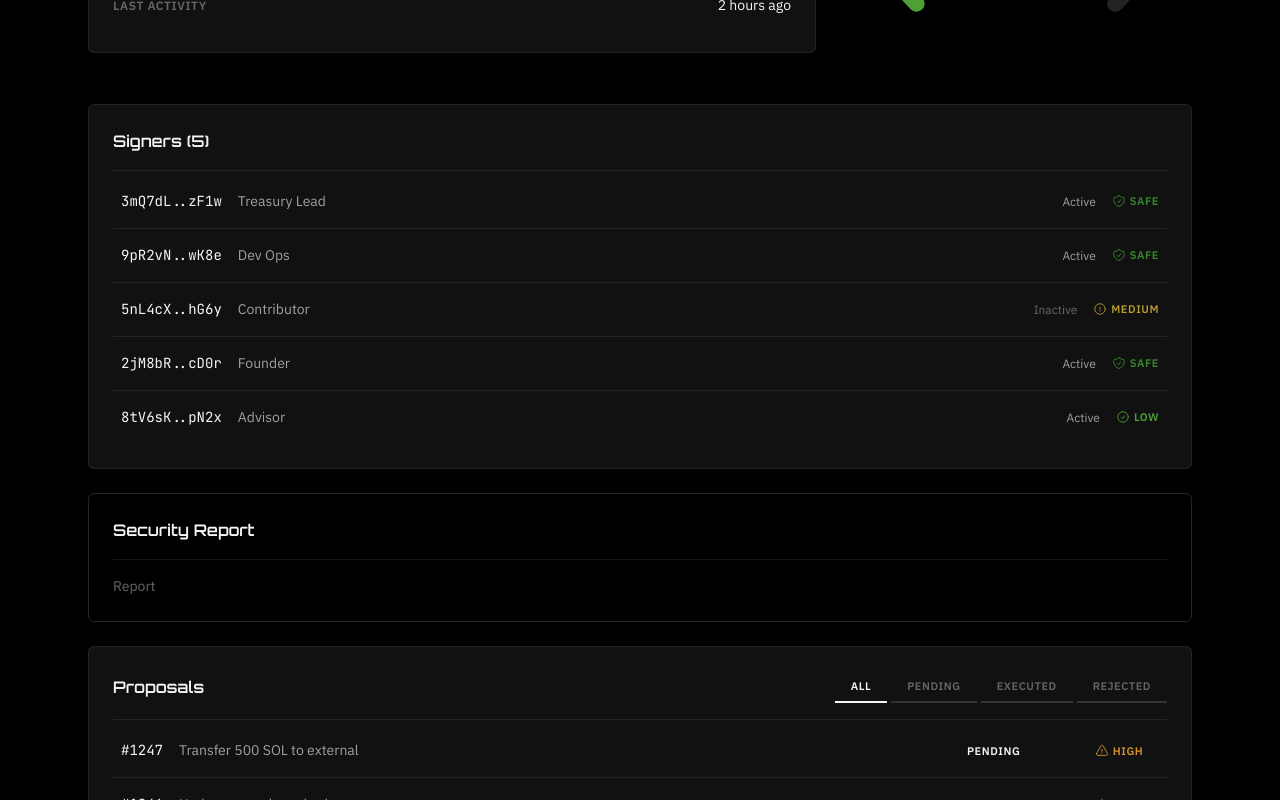
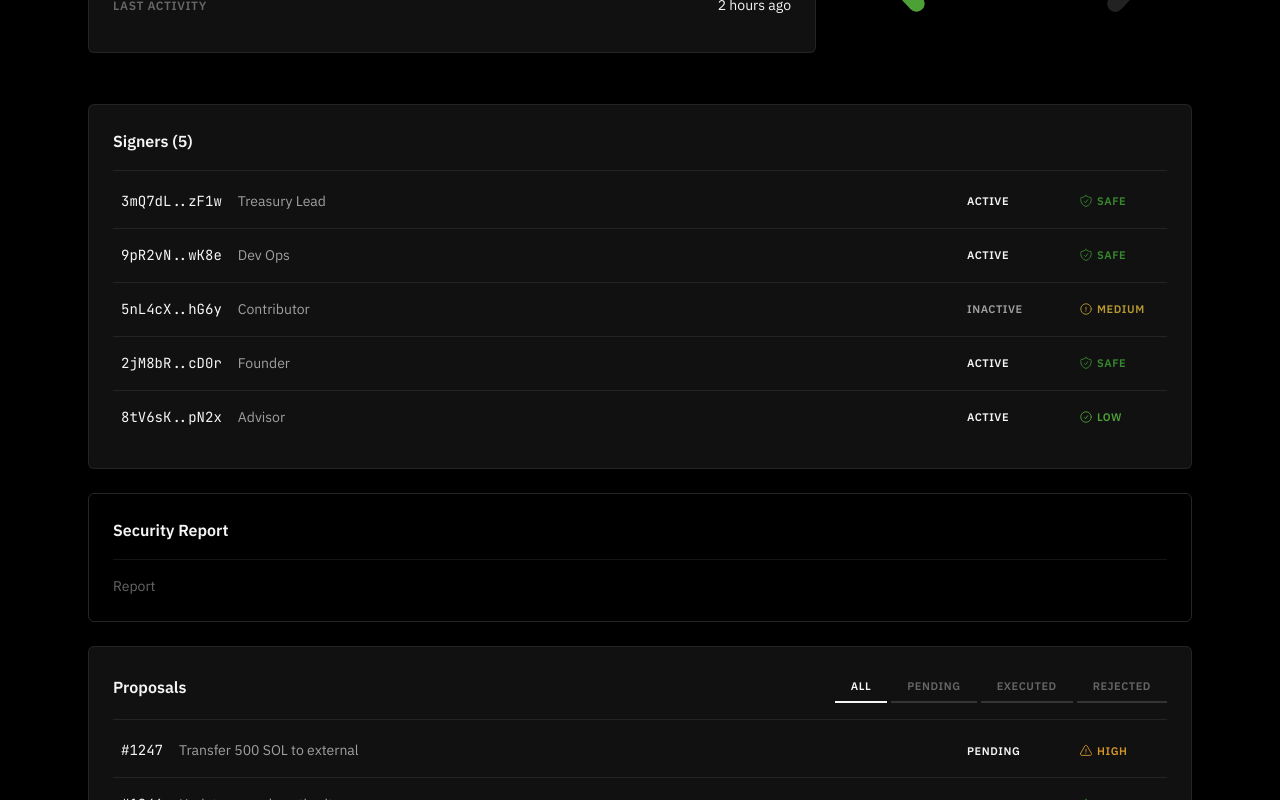
Before and after one commit to jsaorin/Sentinel, a Next.js app in the folder apps/web/: page /multisig/1 in a window 1280 px wide. Shown: the part 360-1160 px from the top of the page. Built offline with nearby package versions, Linux system fonts and the light colour scheme.

Commit message:
refactor(frontend): polish multisig page tables, typography, and hover states

```diff
--- a/apps/web/src/components/multisig/InfoCard.tsx
+++ b/apps/web/src/components/multisig/InfoCard.tsx
@@ -22,7 +22,7 @@ export function InfoCard({ address, type, threshold, created, lastActivity }: In
 
 	return (
 		<Card variant="default" padding="lg">
-			<h3 className="font-display text-lg font-semibold pb-4 border-b border-border-subtle">Multisig Info</h3>
+			<h3 className="text-lg font-semibold pb-4 border-b border-border-subtle">Multisig Info</h3>
 			<div className="mt-1">
 				<InfoRow label="Address" value={truncated} mono />
 				<InfoRow label="Type" value={type} />
--- a/apps/web/src/components/multisig/ProposalHistory.tsx
+++ b/apps/web/src/components/multisig/ProposalHistory.tsx
@@ -36,7 +36,7 @@ export function ProposalHistory({ proposals, pageSize = 10 }: ProposalHistoryPro
 	return (
 		<Card variant="default" padding="lg">
 			<div className="flex items-center justify-between pb-4 border-b border-border-subtle">
-				<h3 className="font-display text-lg font-semibold">Proposals</h3>
+				<h3 className="text-lg font-semibold">Proposals</h3>
 				<div className="flex items-center gap-1">
 					{STATUSES.map((status) => (
 						<button
--- a/apps/web/src/components/multisig/ProposalRow.tsx
+++ b/apps/web/src/components/multisig/ProposalRow.tsx
@@ -1,6 +1,13 @@
 import { Badge, RiskBadge } from "@sentinel/ui";
 
-type RiskLevel = "critical" | "high" | "medium" | "low" | "safe" | "info" | "unknown";
+type RiskLevel =
+  | "critical"
+  | "high"
+  | "medium"
+  | "low"
+  | "safe"
+  | "info"
+  | "unknown";
 
 type ProposalRowProps = {
   id: string;
@@ -16,21 +23,33 @@ const statusVariant: Record<string, "medium" | "safe" | "critical"> = {
   Rejected: "critical",
 };
 
-export function ProposalRow({ id, description, status, riskLevel, isLast = false }: ProposalRowProps) {
+export function ProposalRow({
+  id,
+  description,
+  status,
+  riskLevel,
+  isLast = false,
+}: ProposalRowProps) {
   return (
     <div
       className={[
-				"flex items-center justify-between py-4 px-2",
+        "flex items-center justify-between py-4 px-2 hover:bg-bg-hover transition-colors",
         !isLast ? "border-b border-border-subtle" : "",
       ].join(" ")}
     >
       <div className="flex items-center gap-4 min-w-0">
-				<span className="font-mono text-md text-text-primary shrink-0">{id}</span>
-				<span className="text-md text-text-secondary truncate">{description}</span>
+        <span className="font-mono text-md text-text-primary shrink-0">
+          {id}
+        </span>
+        <span className="text-md text-text-secondary truncate">
+          {description}
+        </span>
       </div>
       <div className="flex items-center gap-4 shrink-0">
-				<Badge variant={statusVariant[status]} className="w-24 justify-center">{status}</Badge>
-				<RiskBadge level={riskLevel} size="sm" className="w-20 justify-center" />
+        <Badge variant={statusVariant[status]} className="w-24 justify-start">
+          {status}
+        </Badge>
+        <RiskBadge level={riskLevel} size="sm" className="w-20 justify-start" />
       </div>
     </div>
   );
--- a/apps/web/src/components/multisig/ReportCard.tsx
+++ b/apps/web/src/components/multisig/ReportCard.tsx
@@ -3,7 +3,7 @@ import { Card } from "@sentinel/ui";
 export function ReportCard() {
 	return (
 		<Card variant="raised" padding="lg">
-			<h3 className="font-display text-lg font-semibold pb-4 border-b border-border-subtle">Security Report</h3>
+			<h3 className="text-lg font-semibold pb-4 border-b border-border-subtle">Security Report</h3>
 			<p className="text-text-tertiary text-md mt-4">Report</p>
 		</Card>
 	);
--- a/apps/web/src/components/multisig/SignerRow.tsx
+++ b/apps/web/src/components/multisig/SignerRow.tsx
@@ -1,6 +1,13 @@
-import { RiskBadge } from "@sentinel/ui";
+import { Badge, RiskBadge } from "@sentinel/ui";
 
-type RiskLevel = "critical" | "high" | "medium" | "low" | "safe" | "info" | "unknown";
+type RiskLevel =
+  | "critical"
+  | "high"
+  | "medium"
+  | "low"
+  | "safe"
+  | "info"
+  | "unknown";
 
 type SignerRowProps = {
   address: string;
@@ -10,23 +17,33 @@ type SignerRowProps = {
   isLast?: boolean;
 };
 
-export function SignerRow({ address, label, status, riskLevel, isLast = false }: SignerRowProps) {
+export function SignerRow({
+  address,
+  label,
+  status,
+  riskLevel,
+  isLast = false,
+}: SignerRowProps) {
   return (
     <div
       className={[
-				"flex items-center justify-between py-4 px-2",
+        "flex items-center justify-between py-4 px-2 hover:bg-bg-hover transition-colors",
         !isLast ? "border-b border-border-subtle" : "",
       ].join(" ")}
     >
       <div className="flex items-center gap-4 min-w-0">
         <span className="font-mono text-md text-text-primary">{address}</span>
-				<span className="text-md text-text-secondary hidden sm:block">{label}</span>
+        <span className="text-md text-text-secondary hidden sm:block">
+          {label}
+        </span>
       </div>
       <div className="flex items-center gap-4 shrink-0">
-				<span className={`text-sm ${status === "Active" ? "text-text-secondary" : "text-text-tertiary"}`}>
+        <Badge
+          className={`w-24 justify-start text-xs font-semibold tracking-wider uppercase ${status === "Active" ? "text-text-primary" : "text-text-secondary"}`}
+        >
           {status}
-				</span>
-				<RiskBadge level={riskLevel} size="sm" />
+        </Badge>
+        <RiskBadge level={riskLevel} size="sm" className="w-20 justify-start" />
       </div>
     </div>
   );
--- a/apps/web/src/components/multisig/SignersList.tsx
+++ b/apps/web/src/components/multisig/SignersList.tsx
@@ -17,7 +17,7 @@ type SignersListProps = {
 export function SignersList({ signers }: SignersListProps) {
 	return (
 		<Card variant="default" padding="lg">
-			<h3 className="font-display text-lg font-semibold pb-4 border-b border-border-subtle">
+			<h3 className="text-lg font-semibold pb-4 border-b border-border-subtle">
 				Signers ({signers.length})
 			</h3>
 			<div className="mt-1">
```
Lines whose indentation alone changed are shown as unchanged.
